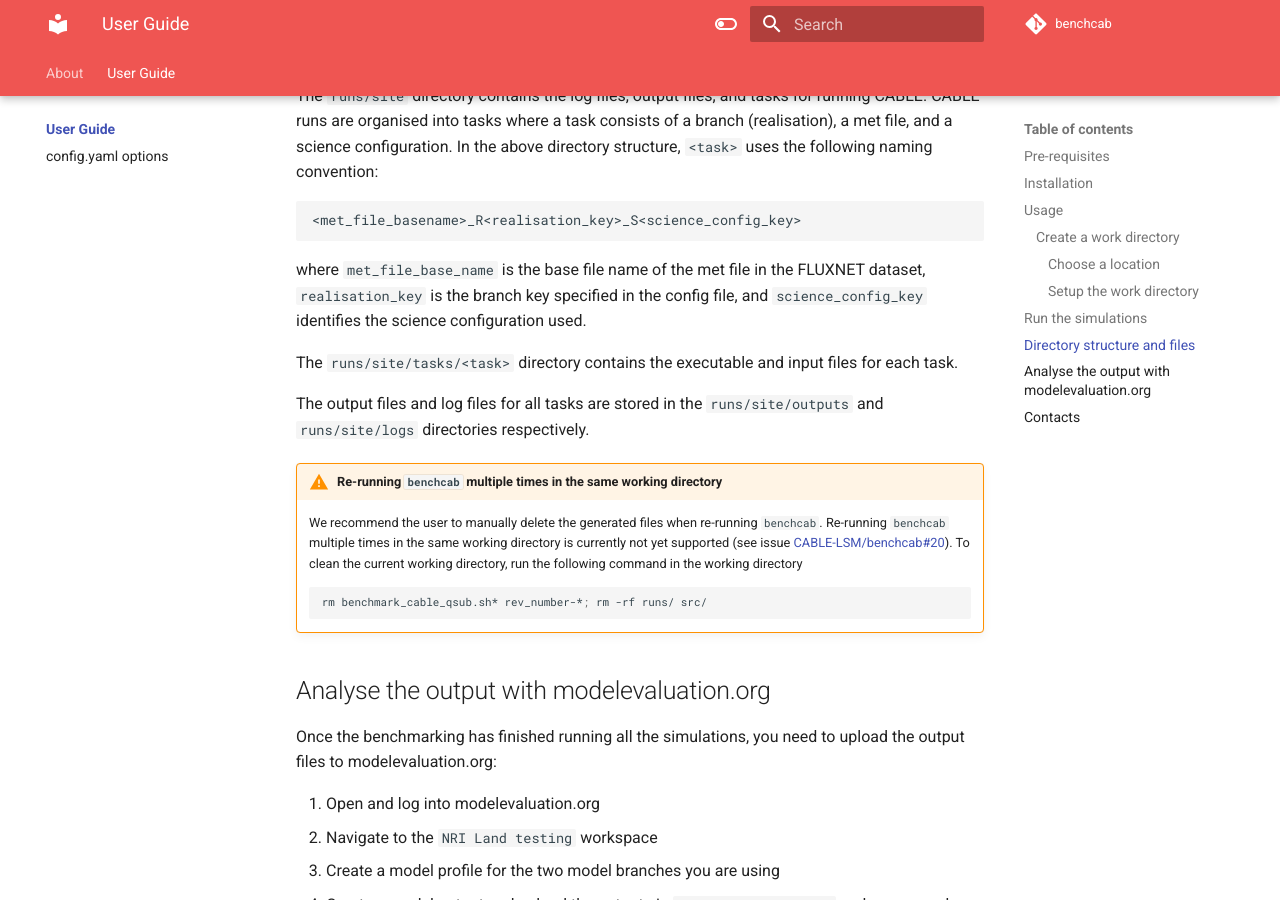
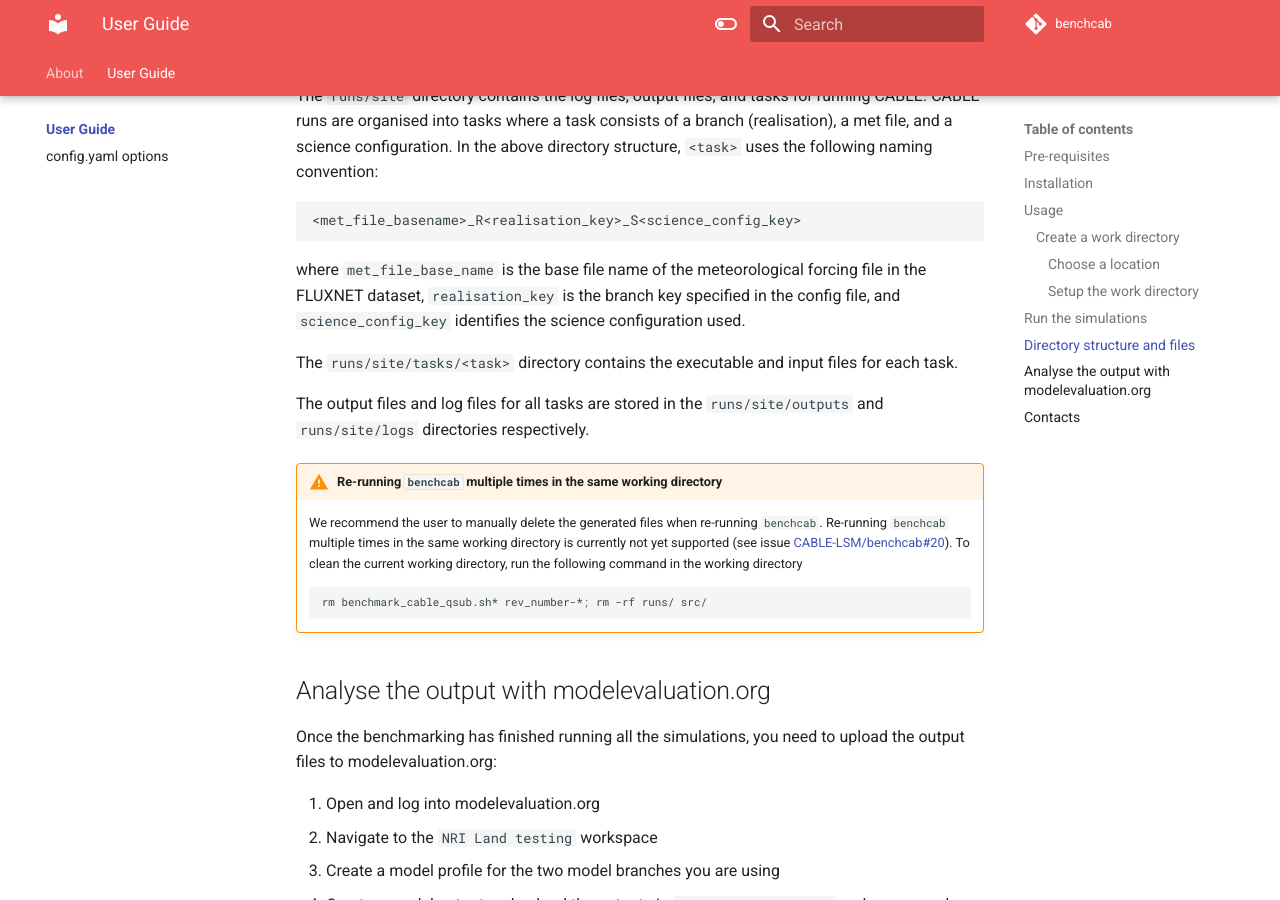
Before and after one commit to mdekauwe/CABLE_benchmarking, an MkDocs documentation site: the page built from docs/user_guide/index.md, in a window 1280 px wide and 900 px high, scrolled down 3373 px. Built offline with MkDocs 1.6.1 and Material for MkDocs 9.7.7, drawn with Linux system fonts in a browser that asks for light colours; comment, search, counter and statistics services are not loaded.

Commit message:
Update docs/user_guide/index.md
Co-authored-by: Claire Carouge <ccarouge@users.noreply.github.com>

````diff
--- a/docs/user_guide/index.md
+++ b/docs/user_guide/index.md
@@ -123,7 +123,7 @@ The `runs/site` directory contains the log files, output files, and tasks for ru
 ```
 <met_file_basename>_R<realisation_key>_S<science_config_key>
 ```
-where `met_file_base_name` is the base file name of the met file in the FLUXNET dataset, `realisation_key` is the branch key specified in the config file, and `science_config_key` identifies the science configuration used.
+where `met_file_base_name` is the base file name of the meteorological forcing file in the FLUXNET dataset, `realisation_key` is the branch key specified in the config file, and `science_config_key` identifies the science configuration used.
 
 The `runs/site/tasks/<task>` directory contains the executable and input files for each task.
 
````
